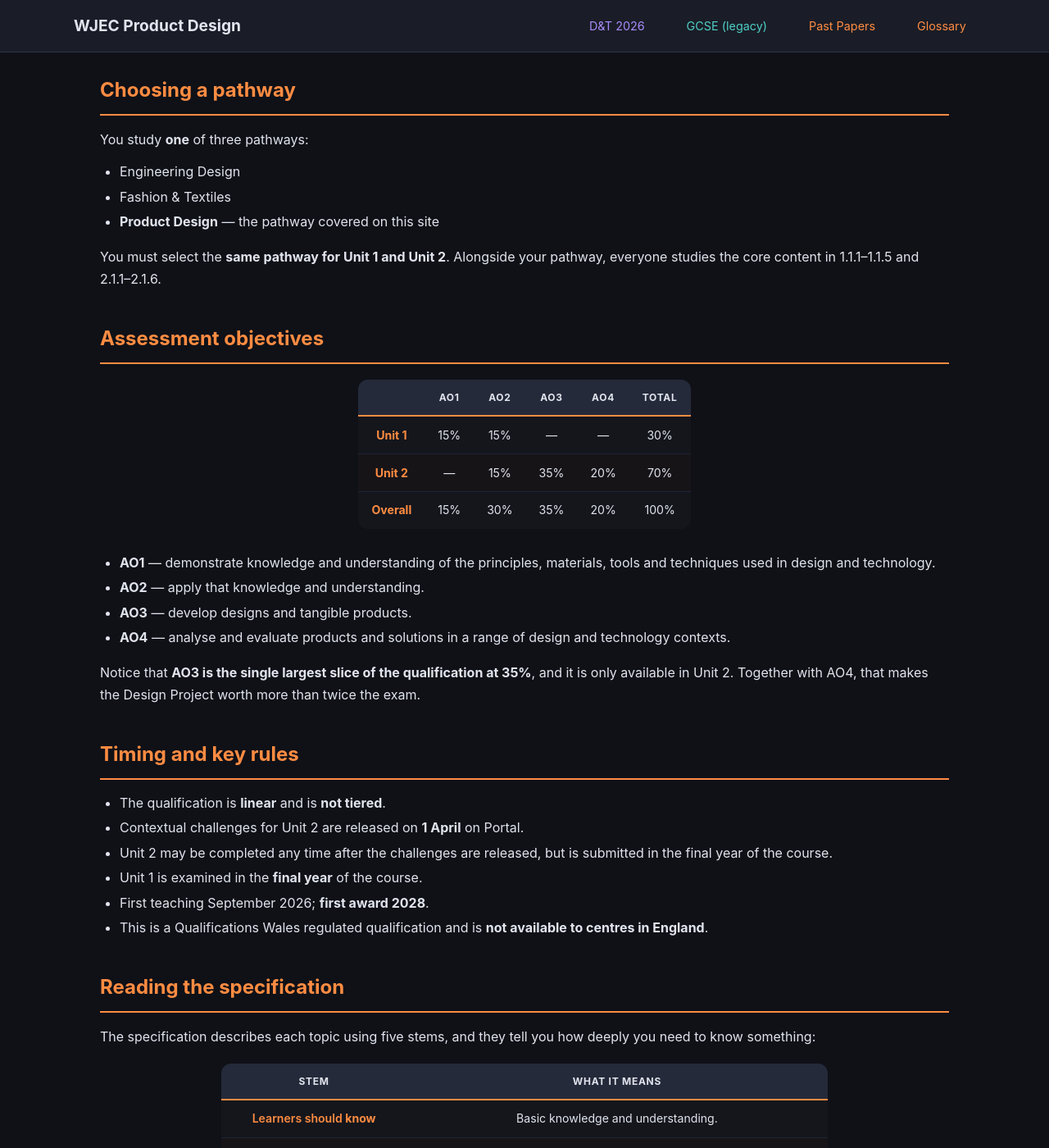
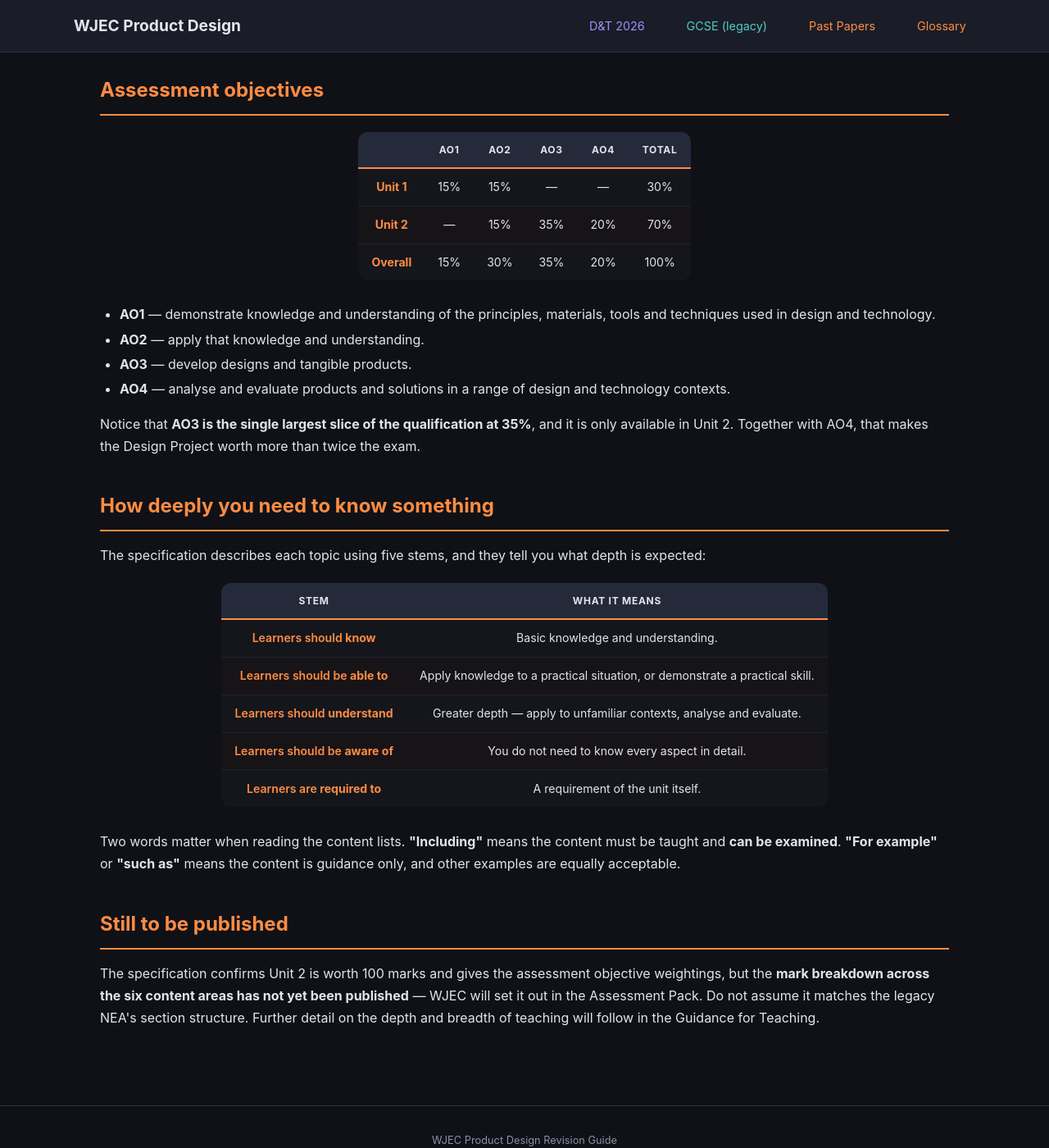
Before and after one commit to jase1979/pd, a Jekyll site: the page built from gcse-2026/assessment/index.html, in a window 1280 px wide and 1400 px high, scrolled down 700 px. Shown: the whole window at 82% size. Built offline with Jekyll 4.4.1, drawn with Linux system fonts in a browser that asks for light colours.

Commit message:
Trim assessment page to revision-relevant content
Narrows the section's scope to assessed unit knowledge and skills. The
assessment overview keeps what helps a learner revise — unit format,
marks and weightings, the assessment objectives, the amplification stems
and the "including" versus "for example" distinction, and the note that
the Unit 2 mark breakdown is still unpublished.

Removes the regulatory and administrative material: the Qualifications
Wales note and availability, linear and untiered status, entry and
submission timing, and the pathway explanation, which is already covered
as orientation on the section landing page.

Records in the plan that the rest of the specification is deliberately
out of scope, including the learning experiences on page 42. That is the
only place careers are mentioned and the specification states those
experiences are not directly assessed, so there is no assessed careers
content. Also drops the planned legacy-to-2026 comparison page, which is
teacher admin rather than student revision.

Co-Authored-By: Claude Opus 5 <noreply@anthropic.com>
Claude-Session: https://claude.ai/code/session_014wp6xq7vPdFafEGQ2UT8Mc

```diff
--- a/gcse-2026/assessment/index.html
+++ b/gcse-2026/assessment/index.html
@@ -42,19 +42,6 @@ title: "How the Qualification is Assessed"
       possibilities, then design and make prototypes and evaluate their fitness for purpose.
     </p>
 
-    <h2>Choosing a pathway</h2>
-
-    <p>You study <strong>one</strong> of three pathways:</p>
-    <ul>
-      <li>Engineering Design</li>
-      <li>Fashion &amp; Textiles</li>
-      <li><strong>Product Design</strong> — the pathway covered on this site</li>
-    </ul>
-    <p>
-      You must select the <strong>same pathway for Unit 1 and Unit 2</strong>. Alongside your
-      pathway, everyone studies the core content in 1.1.1–1.1.5 and 2.1.1–2.1.6.
-    </p>
-
     <h2>Assessment objectives</h2>
 
     <table>
@@ -81,22 +68,11 @@ title: "How the Qualification is Assessed"
       than twice the exam.
     </p>
 
-    <h2>Timing and key rules</h2>
-
-    <ul>
-      <li>The qualification is <strong>linear</strong> and is <strong>not tiered</strong>.</li>
-      <li>Contextual challenges for Unit 2 are released on <strong>1 April</strong> on Portal.</li>
-      <li>Unit 2 may be completed any time after the challenges are released, but is submitted in the final year of the course.</li>
-      <li>Unit 1 is examined in the <strong>final year</strong> of the course.</li>
-      <li>First teaching September 2026; <strong>first award 2028</strong>.</li>
-      <li>This is a Qualifications Wales regulated qualification and is <strong>not available to centres in England</strong>.</li>
-    </ul>
-
-    <h2>Reading the specification</h2>
+    <h2>How deeply you need to know something</h2>
 
     <p>
-      The specification describes each topic using five stems, and they tell you how deeply you
-      need to know something:
+      The specification describes each topic using five stems, and they tell you what depth is
+      expected:
     </p>
 
     <table>
```
Also changed, not shown: _notes/2026-spec-plan.md (+27 -4 lines).
